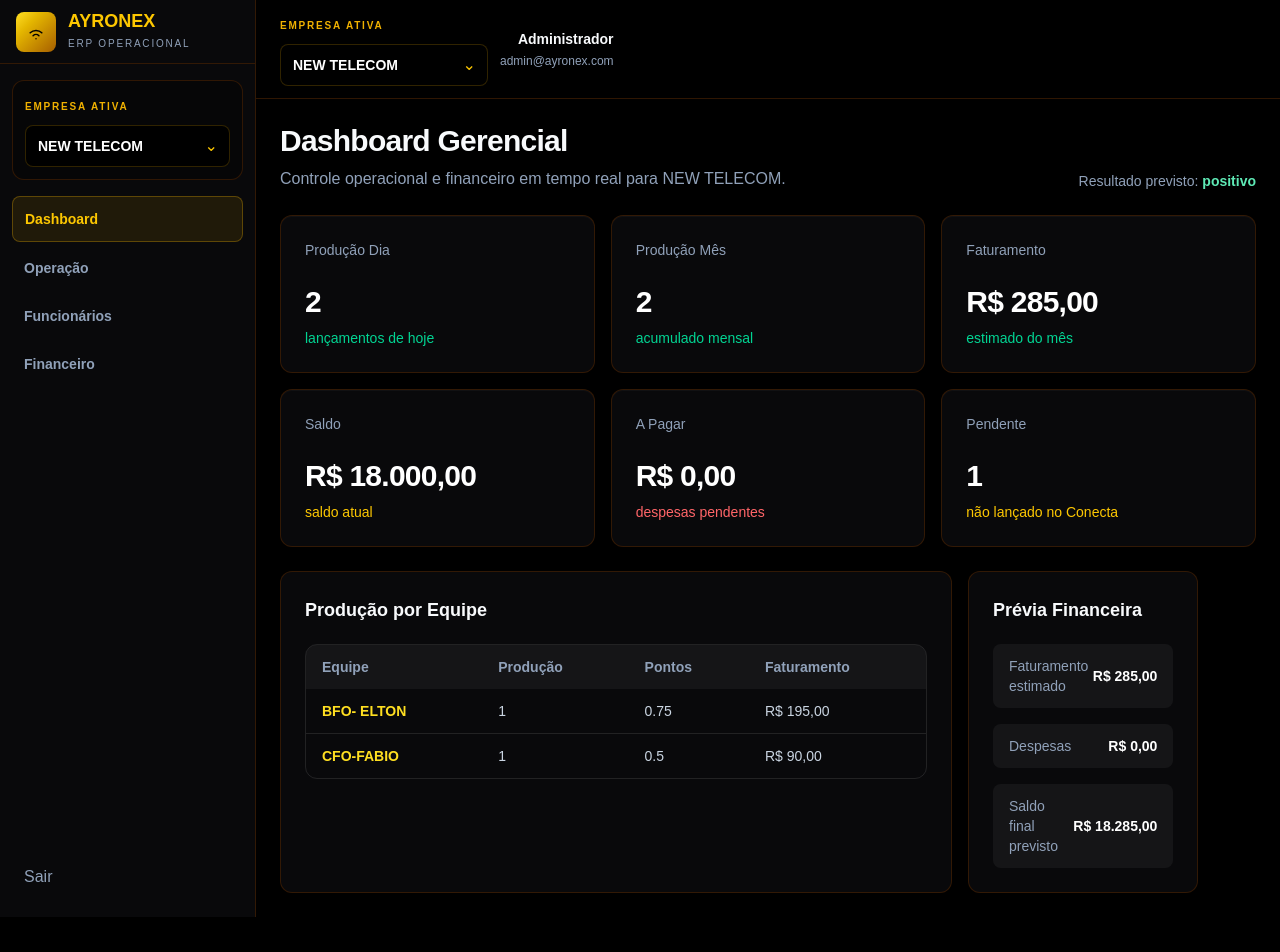
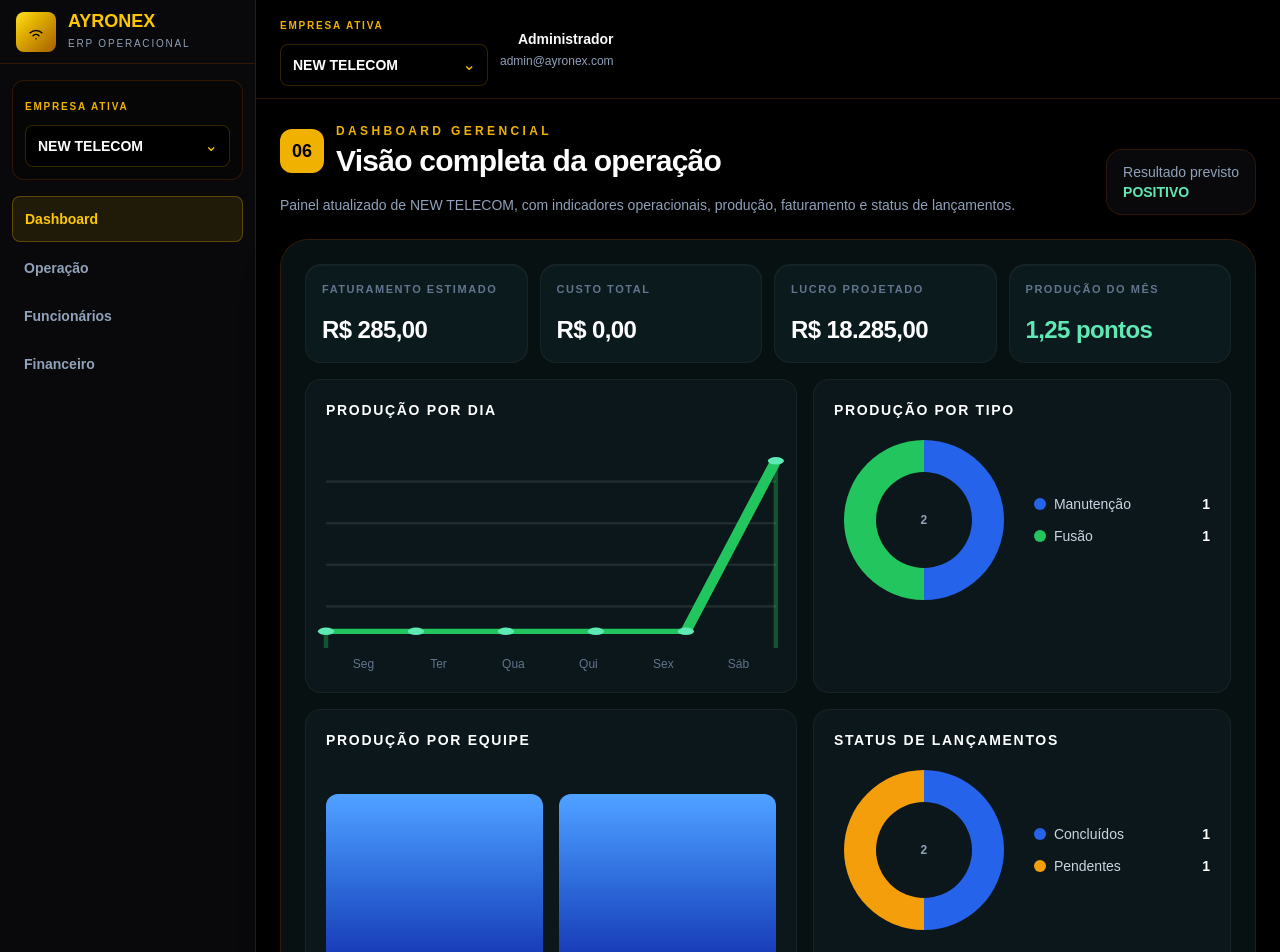
Before and after one commit to ayronex-sistema/ayronex-sistema, a Next.js app: page /dashboard in a window 1280 px wide. Shown: the top 952 px of the page. Before the commit the page ends 917 px from the top, so only its background shows below. Built offline with nearby package versions, Linux system fonts and the light colour scheme.

Commit message:
Atualiza dashboard gerencial com graficos

```diff
--- a/app/dashboard/page.tsx
+++ b/app/dashboard/page.tsx
@@ -1,95 +1,272 @@
 "use client";
 
 import { ErpShell } from "@/components/erp-shell";
-import { MetricCard } from "@/components/metric-card";
+import { useErpData } from "@/hooks/use-erp-data";
 import { calcularResumoERP, formatCurrency } from "@/lib/calculator";
-import { useErpData } from "@/hooks/use-erp-data";
+import type { ProductionRecord } from "@/lib/types";
+
+const weekLabels = ["Seg", "Ter", "Qua", "Qui", "Sex", "Sáb"];
+const defaultDailyProduction = [28, 46, 38, 57, 49, 72];
 
 export default function DashboardPage() {
   const { dataByCompany, empresaAtiva } = useErpData();
   const resumo = calcularResumoERP(dataByCompany);
-  const teams = Object.entries(resumo.productionByTeam);
+  const teamEntries = Object.entries(resumo.productionByTeam);
+  const dailyProduction = buildDailySeries(resumo.productionMonth);
+  const productionByType = buildProductionByType(resumo.productionMonth);
+  const statusData = buildStatusData(resumo.productionMonth);
 
   return (
     <ErpShell active="dashboard">
-      <section className="grid gap-6">
-        <div className="flex flex-col gap-3 md:flex-row md:items-end md:justify-between">
+      <section className="space-y-6">
+        <header className="flex flex-col gap-4 lg:flex-row lg:items-end lg:justify-between">
           <div>
-            <h1 className="text-2xl font-extrabold tracking-tight md:text-3xl">Dashboard Gerencial</h1>
-            <p className="mt-2 text-slate-400">
-              Controle operacional e financeiro em tempo real para {empresaAtiva}.
+            <div className="flex items-center gap-3">
+              <span className="grid size-11 place-items-center rounded-xl bg-yellow-500 text-lg font-black text-black">
+                06
+              </span>
+              <div>
+                <p className="text-xs font-bold uppercase tracking-[0.28em] text-yellow-500">Dashboard gerencial</p>
+                <h1 className="mt-1 text-3xl font-extrabold tracking-tight text-white">Visão completa da operação</h1>
+              </div>
+            </div>
+            <p className="mt-4 max-w-3xl text-sm text-slate-400">
+              Painel atualizado de {empresaAtiva}, com indicadores operacionais, produção, faturamento e status de lançamentos.
             </p>
           </div>
-          <p className="text-sm text-slate-400">
-            Resultado previsto:{" "}
-            <strong className={resumo.resultadoPrevisto === "positivo" ? "text-emerald-300" : "text-red-300"}>
-              {resumo.resultadoPrevisto}
-            </strong>
-          </p>
-        </div>
 
-        <div className="grid gap-4 sm:grid-cols-2 xl:grid-cols-3 2xl:grid-cols-6">
-          <MetricCard label="Produção Dia" value={String(resumo.productionDay.length)} helper="lançamentos de hoje" tone="positive" />
-          <MetricCard label="Produção Mês" value={String(resumo.productionMonth.length)} helper="acumulado mensal" tone="positive" />
-          <MetricCard label="Faturamento" value={formatCurrency(resumo.faturamentoEstimado)} helper="estimado do mês" tone="positive" />
-          <MetricCard label="Saldo" value={formatCurrency(resumo.saldo)} helper="saldo atual" tone="warning" />
-          <MetricCard label="A Pagar" value={formatCurrency(resumo.aPagar)} helper="despesas pendentes" tone="danger" />
-          <MetricCard label="Pendente" value={String(resumo.pendingLaunches.length)} helper="não lançado no Conecta" tone="warning" />
-        </div>
+          <div className="rounded-2xl border border-yellow-950/60 bg-zinc-950 px-4 py-3 text-sm">
+            <p className="text-slate-400">Resultado previsto</p>
+            <p className={resumo.resultadoPrevisto === "positivo" ? "font-bold text-emerald-300" : "font-bold text-red-300"}>
+              {resumo.resultadoPrevisto.toUpperCase()}
+            </p>
+          </div>
+        </header>
 
-        <div className="grid gap-4 xl:grid-cols-[1.4fr_0.8fr]">
-          <section className="rounded-xl border border-yellow-950/70 bg-zinc-950 p-6">
-            <h2 className="text-lg font-bold">Produção por Equipe</h2>
-            <div className="mt-5 overflow-hidden rounded-xl border border-white/10">
-              <table className="w-full min-w-[620px] text-left text-sm">
-                <thead className="bg-white/5 text-slate-400">
-                  <tr>
-                    <th className="px-4 py-3">Equipe</th>
-                    <th className="px-4 py-3">Produção</th>
-                    <th className="px-4 py-3">Pontos</th>
-                    <th className="px-4 py-3">Faturamento</th>
-                  </tr>
-                </thead>
-                <tbody className="divide-y divide-white/10">
-                  {teams.length === 0 && (
-                    <tr>
-                      <td className="px-4 py-5 text-slate-500" colSpan={4}>
-                        Nenhuma produção lançada ainda.
-                      </td>
-                    </tr>
-                  )}
-                  {teams.map(([team, values]) => (
-                    <tr key={team}>
-                      <td className="px-4 py-3 font-semibold text-yellow-300">{team}</td>
-                      <td className="px-4 py-3 text-slate-300">{values.count}</td>
-                      <td className="px-4 py-3 text-slate-300">{values.points}</td>
-                      <td className="px-4 py-3 text-slate-300">{formatCurrency(values.revenue)}</td>
-                    </tr>
-                  ))}
-                </tbody>
-              </table>
-            </div>
-          </section>
+        <section className="rounded-[1.75rem] border border-yellow-950/70 bg-[#071112] p-4 shadow-2xl shadow-black/40 md:p-6">
+          <div className="grid gap-3 sm:grid-cols-2 xl:grid-cols-4">
+            <DashboardMetric label="Faturamento estimado" value={formatCurrency(resumo.faturamentoEstimado)} />
+            <DashboardMetric label="Custo total" value={formatCurrency(resumo.despesas)} />
+            <DashboardMetric label="Lucro projetado" value={formatCurrency(resumo.saldoFinalPrevisto)} />
+            <DashboardMetric label="Produção do mês" value={`${sumPoints(resumo.productionMonth)} pontos`} tone="green" />
+          </div>
 
-          <section className="rounded-xl border border-yellow-950/70 bg-zinc-950 p-6">
-            <h2 className="text-lg font-bold">Prévia Financeira</h2>
-            <dl className="mt-5 grid gap-4 text-sm">
-              <PreviewRow label="Faturamento estimado" value={formatCurrency(resumo.faturamentoEstimado)} />
-              <PreviewRow label="Despesas" value={formatCurrency(resumo.despesas)} />
-              <PreviewRow label="Saldo final previsto" value={formatCurrency(resumo.saldoFinalPrevisto)} />
-            </dl>
-          </section>
-        </div>
+          <div className="mt-4 grid gap-4 xl:grid-cols-[1fr_0.85fr]">
+            <Panel title="Produção por dia">
+              <LineChart values={dailyProduction} />
+            </Panel>
+
+            <Panel title="Produção por tipo">
+              <DonutChart
+                items={productionByType}
+                emptyLabel="Sem produção"
+              />
+            </Panel>
+
+            <Panel title="Produção por equipe">
+              <BarChart entries={teamEntries} />
+            </Panel>
+
+            <Panel title="Status de lançamentos">
+              <DonutChart
+                items={statusData}
+                emptyLabel="Sem lançamentos"
+              />
+            </Panel>
+          </div>
+        </section>
+
+        <section className="grid gap-4 md:grid-cols-4">
+          <FeatureCard icon="⌕" title="Dados em tempo real" />
+          <FeatureCard icon="⌁" title="Indicadores de desempenho" />
+          <FeatureCard icon="↗" title="Tomada de decisão rápida" />
+          <FeatureCard icon="▣" title="Gestão por resultados" />
+        </section>
       </section>
     </ErpShell>
   );
 }
 
-function PreviewRow({ label, value }: { label: string; value: string }) {
+function DashboardMetric({ label, value, tone = "default" }: { label: string; value: string; tone?: "default" | "green" }) {
   return (
-    <div className="flex items-center justify-between rounded-lg bg-white/5 px-4 py-3">
-      <dt className="text-slate-400">{label}</dt>
-      <dd className="font-bold text-white">{value}</dd>
+    <article className="rounded-2xl border border-white/5 bg-[#0b1a1d] p-4 shadow-[inset_0_1px_0_rgba(255,255,255,0.04)]">
+      <p className="text-[11px] font-extrabold uppercase tracking-[0.14em] text-slate-500">{label}</p>
+      <strong className={`mt-4 block text-2xl tracking-tight ${tone === "green" ? "text-emerald-300" : "text-white"}`}>
+        {value}
+      </strong>
+    </article>
+  );
+}
+
+function Panel({ title, children }: { title: string; children: React.ReactNode }) {
+  return (
+    <section className="min-h-72 rounded-2xl border border-white/5 bg-[#0b171a] p-5">
+      <h2 className="text-sm font-extrabold uppercase tracking-[0.12em] text-white">{title}</h2>
+      <div className="mt-5">{children}</div>
+    </section>
+  );
+}
+
+function LineChart({ values }: { values: number[] }) {
+  const maxValue = Math.max(...values, 1);
+  const points = values
+    .map((value, index) => {
+      const x = (index / Math.max(values.length - 1, 1)) * 100;
+      const y = 100 - (value / maxValue) * 82 - 8;
+      return `${x},${y}`;
+    })
+    .join(" ");
+
+  return (
+    <div>
+      <svg className="h-52 w-full overflow-visible" preserveAspectRatio="none" viewBox="0 0 100 100">
+        {[20, 40, 60, 80].map((line) => (
+          <line className="stroke-white/10" key={line} x1="0" x2="100" y1={line} y2={line} />
+        ))}
+        <polyline fill="none" points={points} stroke="#22c55e" strokeLinecap="round" strokeLinejoin="round" strokeWidth="2.6" />
+        <polyline fill="none" opacity="0.35" points={`0,100 ${points} 100,100`} stroke="#22c55e" strokeWidth="1" />
+        {points.split(" ").map((point) => {
+          const [cx, cy] = point.split(",");
+          return <circle className="fill-emerald-300" cx={cx} cy={cy} key={point} r="1.8" />;
+        })}
+      </svg>
+      <div className="mt-2 grid grid-cols-6 text-center text-xs text-slate-500">
+        {weekLabels.map((label) => (
+          <span key={label}>{label}</span>
+        ))}
+      </div>
     </div>
   );
 }
+
+function BarChart({ entries }: { entries: Array<[string, { count: number; points: number; revenue: number }]> }) {
+  const data = entries.length > 0 ? entries : [["Sem equipe", { count: 1, points: 1, revenue: 0 }] as const];
+  const maxCount = Math.max(...data.map(([, value]) => value.count), 1);
+
+  return (
+    <div className="flex h-52 items-end gap-4">
+      {data.slice(0, 6).map(([team, value]) => (
+        <div className="flex flex-1 flex-col items-center gap-2" key={team}>
+          <div className="flex h-40 w-full items-end rounded-t-xl bg-white/[0.03]">
+            <div
+              className="w-full rounded-t-xl bg-gradient-to-t from-blue-800 to-blue-400"
+              style={{ height: `${Math.max((value.count / maxCount) * 100, 12)}%` }}
+            />
+          </div>
+          <span className="max-w-20 truncate text-xs text-slate-500">{team}</span>
+        </div>
+      ))}
+    </div>
+  );
+}
+
+function DonutChart({ items, emptyLabel }: { items: ChartItem[]; emptyLabel: string }) {
+  const total = items.reduce((sum, item) => sum + item.value, 0);
+  const conic = total
+    ? items.reduce(
+        (acc, item) => {
+          const start = acc.offset;
+          const end = start + (item.value / total) * 100;
+          acc.parts.push(`${item.color} ${start}% ${end}%`);
+          acc.offset = end;
+          return acc;
+        },
+        { offset: 0, parts: [] as string[] },
+      ).parts.join(", ")
+    : "#1f2937 0% 100%";
+
+  return (
+    <div className="grid gap-5 md:grid-cols-[180px_1fr] md:items-center">
+      <div className="mx-auto grid size-40 place-items-center rounded-full" style={{ background: `conic-gradient(${conic})` }}>
+        <div className="grid size-24 place-items-center rounded-full bg-[#0b171a] text-center text-xs font-bold text-slate-400">
+          {total || emptyLabel}
+        </div>
+      </div>
+      <div className="space-y-3">
+        {items.length === 0 ? (
+          <p className="text-sm text-slate-500">{emptyLabel}</p>
+        ) : (
+          items.map((item) => (
+            <div className="flex items-center justify-between gap-3 text-sm" key={item.label}>
+              <span className="flex items-center gap-2 text-slate-300">
+                <span className="size-3 rounded-full" style={{ backgroundColor: item.color }} />
+                {item.label}
+              </span>
+              <strong className="text-white">{item.value}</strong>
+            </div>
+          ))
+        )}
+      </div>
+    </div>
+  );
+}
+
+function FeatureCard({ icon, title }: { icon: string; title: string }) {
+  return (
+    <article className="rounded-2xl border border-yellow-950/50 bg-zinc-950 p-5 text-center">
+      <div className="mx-auto grid size-12 place-items-center rounded-full border border-white/10 text-2xl text-yellow-400">{icon}</div>
+      <p className="mt-4 text-sm font-bold text-slate-200">{title}</p>
+    </article>
+  );
+}
+
+type ChartItem = {
+  label: string;
+  value: number;
+  color: string;
+};
+
+function buildDailySeries(records: ProductionRecord[]) {
+  if (records.length === 0) {
+    return defaultDailyProduction;
+  }
+
+  const today = new Date();
+  return Array.from({ length: 6 }, (_, index) => {
+    const date = new Date(today);
+    date.setDate(today.getDate() - (5 - index));
+    const isoDate = date.toISOString().slice(0, 10);
+    return records.filter((record) => record.date === isoDate).reduce((sum, record) => sum + record.points, 0);
+  });
+}
+
+function buildProductionByType(records: ProductionRecord[]): ChartItem[] {
+  const grouped = records.reduce<Record<string, number>>((acc, record) => {
+    const type = getProductionType(record);
+    acc[type] = (acc[type] ?? 0) + 1;
+    return acc;
+  }, {});
+
+  return Object.entries(grouped).map(([label, value], index) => ({
+    label,
+    value,
+    color: ["#2563eb", "#22c55e", "#f59e0b", "#ef4444"][index % 4],
+  }));
+}
+
+function buildStatusData(records: ProductionRecord[]): ChartItem[] {
+  const launched = records.filter((record) => record.launchedConecta).length;
+  const pending = records.filter((record) => !record.launchedConecta).length;
+  const rework = records.filter((record) => record.status === "Refazer").length;
+
+  return [
+    { label: "Concluídos", value: launched, color: "#2563eb" },
+    { label: "Pendentes", value: pending, color: "#f59e0b" },
+    { label: "Retrabalho", value: rework, color: "#ef4444" },
+  ].filter((item) => item.value > 0);
+}
+
+function getProductionType(record: ProductionRecord) {
+  const text = `${record.conectaCode} ${record.rawMessage}`.toLowerCase();
+
+  if (text.includes("ftta") || text.includes("instala")) return "FTTA";
+  if (text.includes("fusion") || text.includes("fusão") || text.includes("fusao")) return "Fusão";
+  if (text.includes("barramento")) return "Barramento";
+  if (text.includes("manut")) return "Manutenção";
+
+  return record.conectaCode || "Outros";
+}
+
+function sumPoints(records: ProductionRecord[]) {
+  return records.reduce((sum, record) => sum + record.points, 0).toLocaleString("pt-BR");
+}
```
